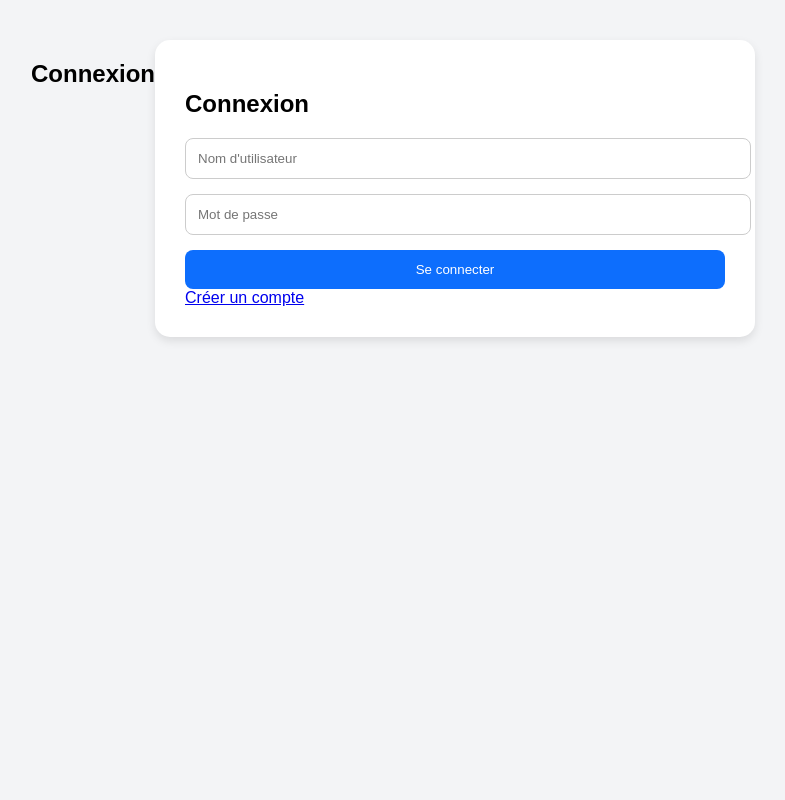
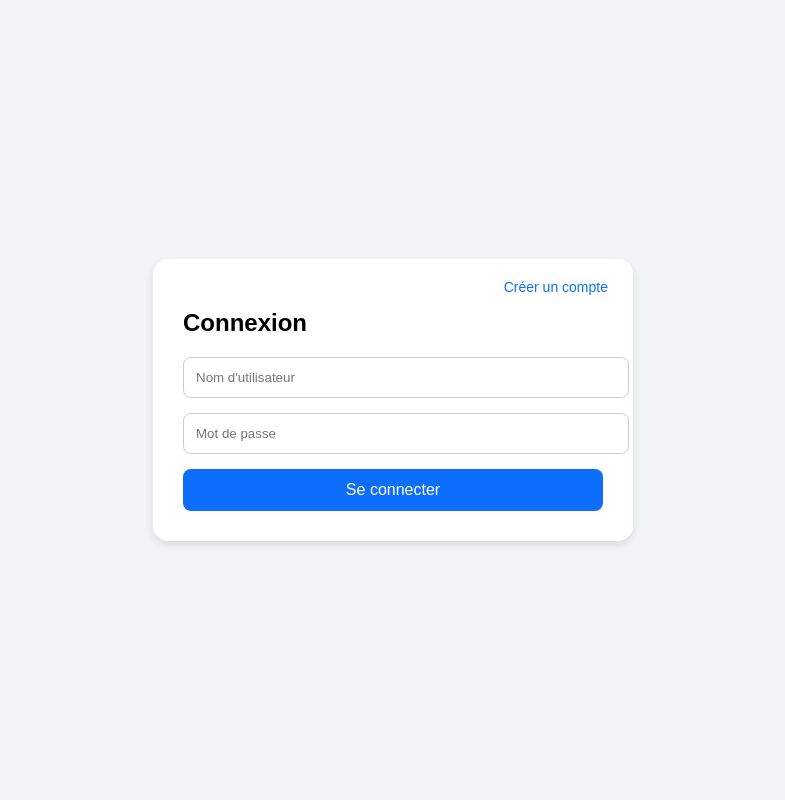
Before and after one commit to usspecialforces713-cmd/allplanned, a PHP site: page /login.php in a window 1280 px wide. Shown: the whole page, without its empty margins (247-1032 px from the left). Run offline with PHP 8.4, Linux system fonts and the light colour scheme; some libraries are stand-ins or nearby versions.

Commit message:
Update login.php

```diff
--- a/login.php
+++ b/login.php
@@ -11,9 +11,7 @@ if ($_SERVER['REQUEST_METHOD'] === 'POST') {
     if ($username === '' || $password === '') {
         $error = "Tous les champs sont obligatoires.";
     } else {
-        $stmt = $conn->prepare(
-            "SELECT id, username, password FROM users WHERE username = :username"
-        );
+        $stmt = $conn->prepare("SELECT id, username, password FROM users WHERE username = :username");
         $stmt->execute(['username' => $username]);
         $user = $stmt->fetch(PDO::FETCH_ASSOC);
 
@@ -33,136 +31,86 @@ if ($_SERVER['REQUEST_METHOD'] === 'POST') {
 <head>
 <meta charset="UTF-8">
 <title>Connexion</title>
-</head>
-<body>
-    <h2>Connexion</h2>
 
-    <?php if ($error): ?>
-        <p style="color:red"><?= htmlspecialchars($error) ?></p>
-    <?php endif; ?>
 <style>
-
 body {
     font-family: Arial, sans-serif;
     background: #f3f4f6;
     margin: 0;
-  padding: 40px;
-  display: flex;
-  justify-content: center;
-  align-items: flex-start;
-}
-
-.container {
-  width: 900px;
-  display: flex;
-  justify-content: space-between;
-  align-items: flex-start;
-}
-
-.oauth-box {
-  width: 45%;
-}
-
-.oauth-btn {
-  display:flex;
-  align-items:center;
-  gap:10px;
-  padding:12px 14px;
-  margin-bottom:10px;
-  border-radius:8px;
-  text-decoration:none;
-  font-size:15px;
-  border:1px solid #ccc;
-  color:#111;
-  background:white;
-}
-
-.oauth-btn.github { background:#24292e; color:white; }
-.oauth-btn.microsoft { background:#2F2F7A; color:white; }
-
-.login-box {
-  width: 45%;
-  background:white;
-  padding:30px;
-  border-radius:15px;
-  box-shadow:0 4px 10px rgba(0,0,0,0.1);
-}
-#loader {
-    position: fixed;
-    inset: 0;
-    background: white;
     display: flex;
     justify-content: center;
     align-items: center;
-    z-index: 9999;
+    height: 100vh;
 }
 
-#loader-box {
-    text-align: center;
-    font-family: Arial;
-    font-size: 18px;
+.login-box {
+    width: 420px;
+    background: white;
+    padding: 30px;
+    border-radius: 15px;
+    box-shadow: 0 4px 10px rgba(0,0,0,0.1);
+    position: relative;
 }
 
-#spinner {
-    width: 40px;
-    height: 40px;
-    border: 5px solid #ddd;
-    border-top-color: #007bff;
-    border-radius: 50%;
-    margin: 10px auto;
-    animation: spin 1s linear infinite;
+.login-box h2 {
+    margin-bottom: 20px;
 }
 
-.fast #spinner { animation-duration: 0.5s; }
-.medium #spinner { animation-duration: 1.2s; }
-.slow #spinner { animation-duration: 2s; }
-
-@keyframes spin {
-    to { transform: rotate(360deg); }
+.register-link {
+    position: absolute;
+    top: 20px;
+    right: 25px;
+    text-decoration: none;
+    color: #0d6efd;
+    font-size: 14px;
 }
 
-
 input {
-  width:100%;
-  padding:12px;
-  margin-bottom:15px;
-  border-radius:8px;
-  border:1px solid #ccc;
+    width: 100%;
+    padding: 12px;
+    margin-bottom: 15px;
+    border-radius: 8px;
+    border: 1px solid #ccc;
 }
 
 button {
-  width:100%;
-  padding:12px;
-  border:none;
-  border-radius:8px;
-  background:#0d6efd;
-  color:white;
-  cursor:pointer;
+    width: 100%;
+    padding: 12px;
+    border: none;
+    border-radius: 8px;
+    background: #0d6efd;
+    color: white;
+    font-size: 16px;
+    cursor: pointer;
 }
+
 button:hover {
-  background:#0b5ed7;
+    background: #0b5ed7;
 }
 
 .error {
-  color:red;
-  margin-top:10px;
+    color: red;
+    margin-bottom: 15px;
 }
 </style>
+</head>
+
+<body>
 
 <div class="login-box">
+    <a href="register.php" class="register-link">Créer un compte</a>
+
     <h2>Connexion</h2>
+
+    <?php if ($error): ?>
+        <p class="error"><?= htmlspecialchars($error) ?></p>
+    <?php endif; ?>
 
     <form method="POST">
         <input type="text" name="username" placeholder="Nom d'utilisateur" required>
         <input type="password" name="password" placeholder="Mot de passe" required>
         <button type="submit">Se connecter</button>
     </form>
-
-    <?php if ($error): ?>
-        <p class="error"><?= htmlspecialchars($error) ?></p>
-    <?php endif; ?>
-
-    <a href="register.php">Créer un compte</a>
 </div>
 
 </body>
```
Lines whose indentation alone changed are shown as unchanged.
